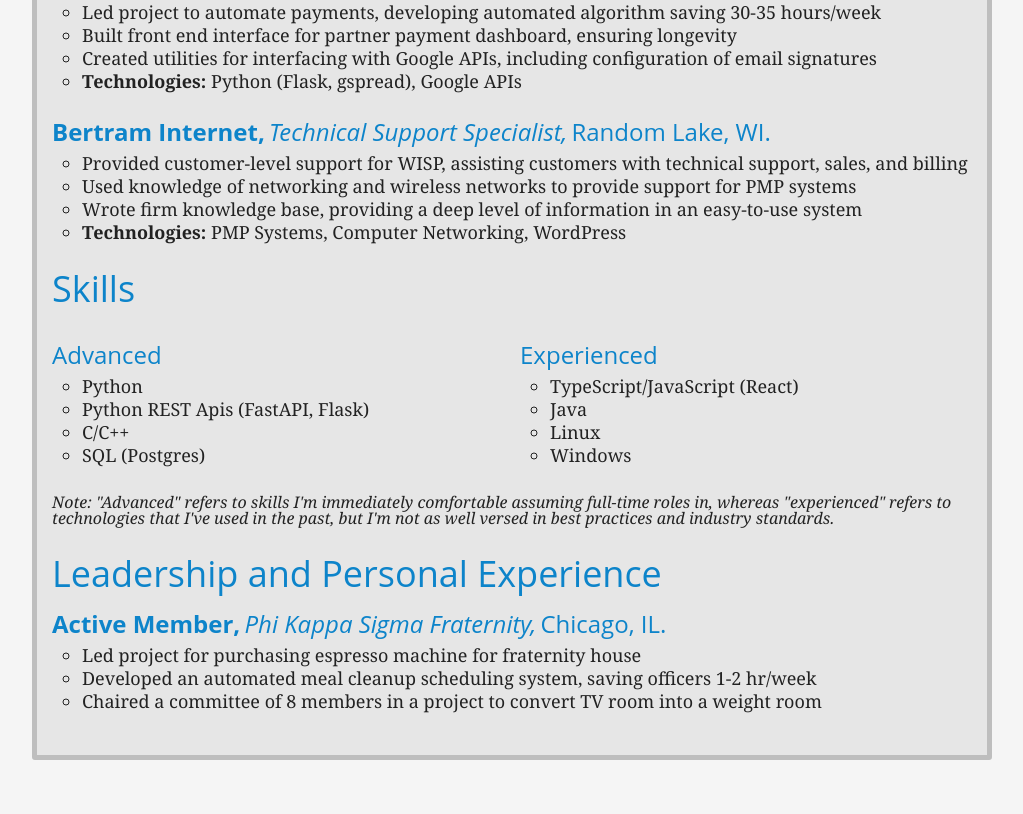
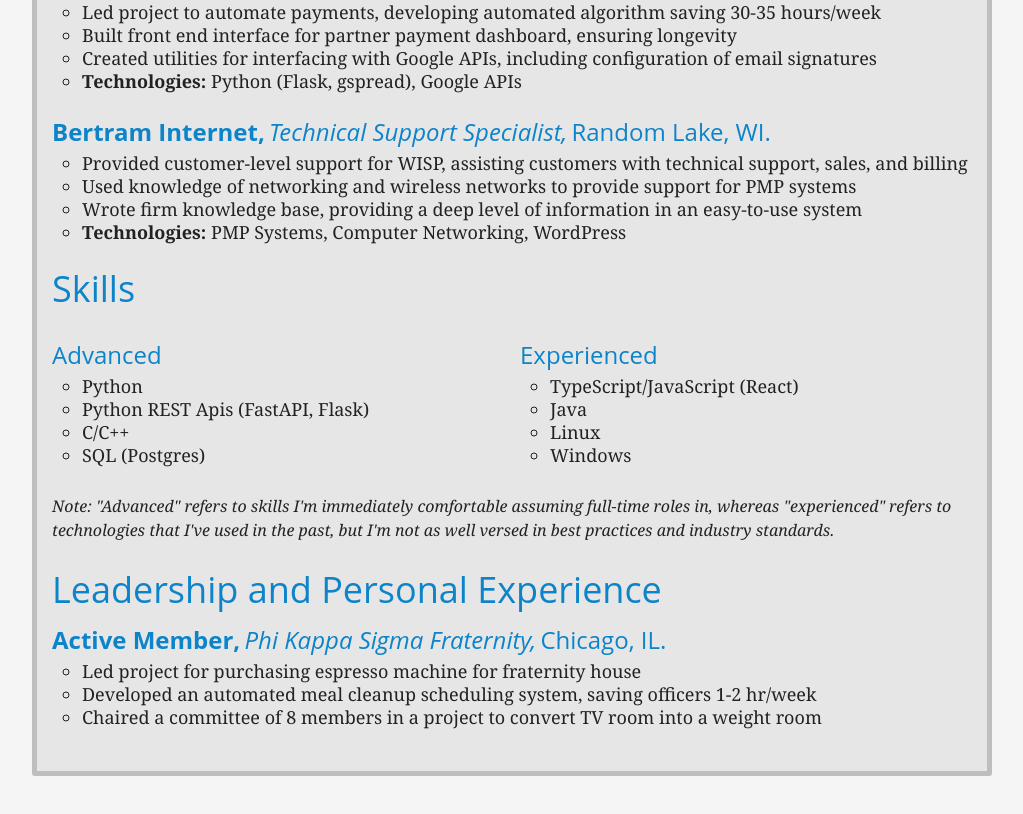
Before and after one commit to jschmitz2/jschmitz-site, a plain HTML site: page resume.html in a window 1280 px wide. Shown: the part 726-1540 px from the top of the page, without its empty margins (128-1151 px from the left). Drawn offline with Linux system fonts and the light colour scheme.

Commit message:
Add README.md

```diff
--- a/styles.css
+++ b/styles.css
@@ -169,6 +169,10 @@
   width: fit-content;
 }
 
+body > p > em {
+  line-height: 1.5;
+}
+
 nav > ul > li {
   display: inline-block;
   transition: background-color 200ms linear;
```
Also changed, not shown: 1 other file.
